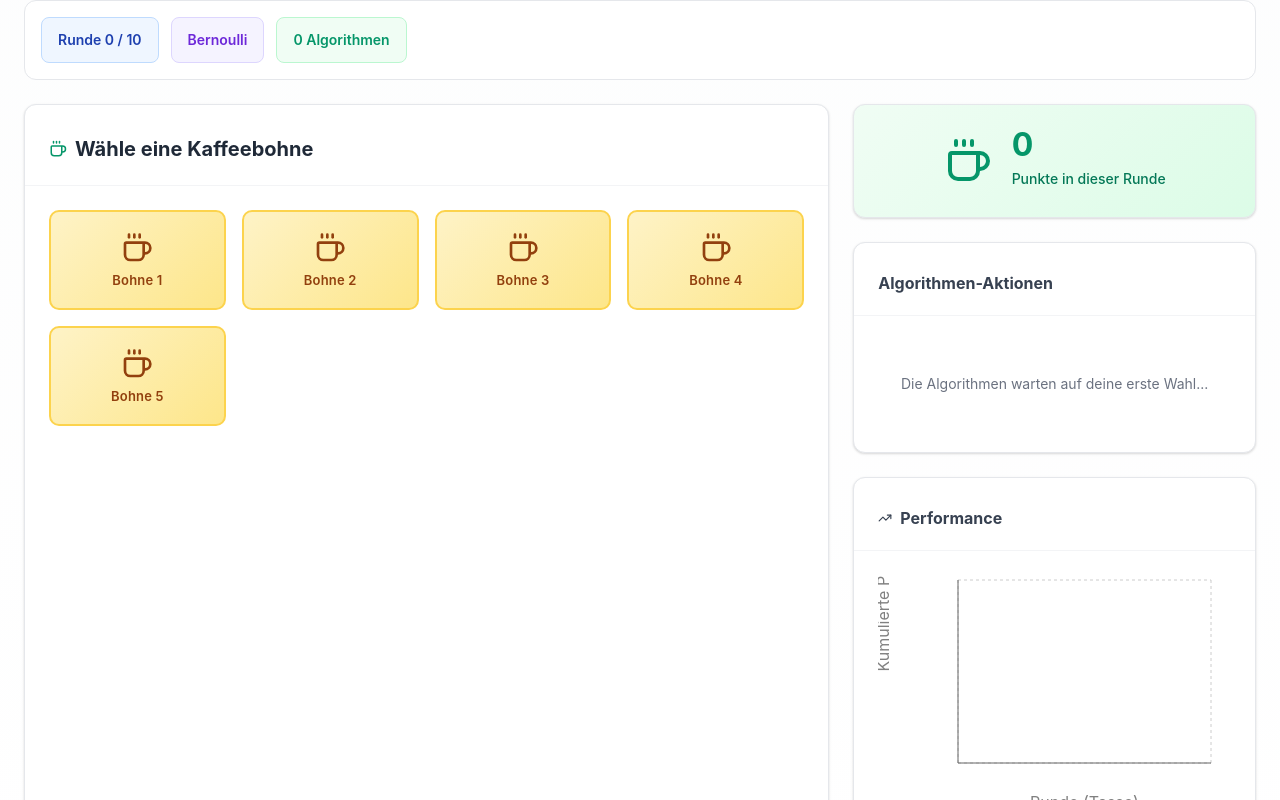
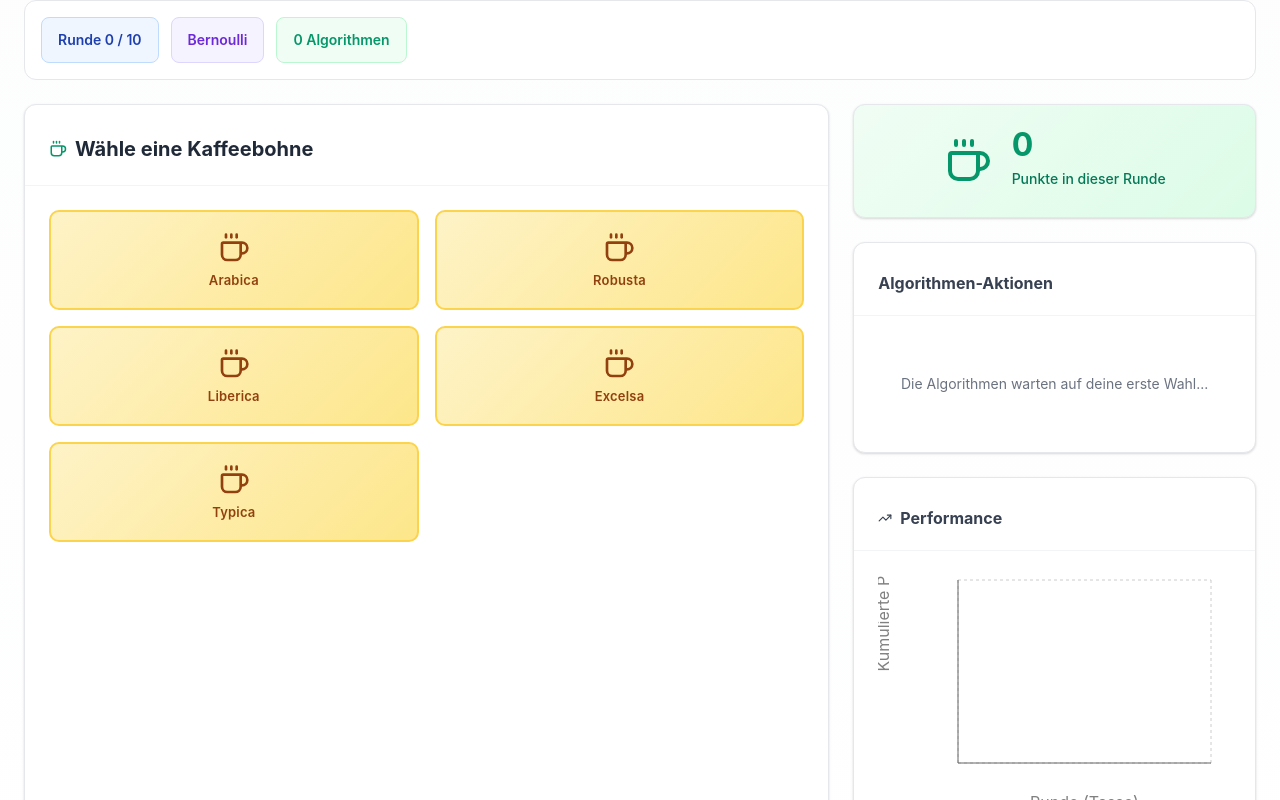
Before and after one commit to winnemo/BanditTool, a React (Vite) app in the folder banditTool/: page / in a window 1280 px wide. Both pictures are taken after a click on the button "Spiel starten!". Shown: the part 1725-2525 px from the top of the page. Built offline with nearby package versions, Linux system fonts and the light colour scheme.

Commit message:
#51 fixed decimal, changed bean names, changed bean layout

```diff
--- a/banditTool/src/components/game.css
+++ b/banditTool/src/components/game.css
@@ -100,7 +100,7 @@
 
 .beans-grid-compact {
     display: grid;
-    grid-template-columns: repeat(auto-fill, minmax(140px, 1fr));
+    grid-template-columns: repeat(2, minmax(140px, 1fr));
     gap: 1rem;
 }
 
--- a/banditTool/src/components/game.tsx
+++ b/banditTool/src/components/game.tsx
@@ -37,8 +37,21 @@ interface GameAreaProps {
     algorithmStates: AlgorithmState[];
     lastPlayerReward: number | null;
 }
+enum CoffeeBeans {
+    "Arabica",
+    "Robusta",
+    "Liberica",
+    "Excelsa",
+    "Typica",
+    "Bourbon",
+    "Geisha",
+    "Maragogype",
+    "Kopi Luwak",
+    "Jamaica Blue Mountain"
+}
 
-// Benutzerdefinierter Tooltip für den Graphen (aus deinem alten Projekt übernommen)
+
+// Benutzerdefinierter Tooltip für den Graphen
 const CustomTooltip = ({ active, payload, label }: any) => {
     if (active && payload && payload.length) {
         return (
@@ -47,7 +60,7 @@ const CustomTooltip = ({ active, payload, label }: any) => {
                 <ul className="tooltip-list">
                     {payload.map((entry: any, index: number) => (
                         <li key={`item-${index}`} style={{ color: entry.color }}>
-                            {`${entry.name} : ${entry.value}`}
+                            {`${entry.name} : ${Math.round(entry.value * 10) / 10}`}
                         </li>
                     ))}
                 </ul>
@@ -102,6 +115,23 @@ export function GameArea({
                             Wähle eine Kaffeebohne
                         </h2>
                     </div>
+                    {isGameComplete && (
+                        <div className="game-complete-message">
+                            <Trophy className="complete-icon"/>
+                            <p>Spiel beendet! Sehr gut gemacht!</p>
+                            <p className="score-text">
+                                {config.banditType === 'bernoulli'
+                                    ? 'Dein finaler Punktestand'
+                                    : 'Deine finale Ø Bewertung'
+                                }: {
+                                config.banditType === 'bernoulli'
+                                    ? gameState.savedLives.toFixed(0)
+                                    : (gameState.savedLives / config.numIterations).toFixed(1)
+                            }
+                            </p>
+                        </div>
+                    )}
+
                     <div className="card-content">
                         <div className="beans-grid-compact">
                             {Array.from({ length: config.numActions }, (_, index) => (
@@ -112,27 +142,12 @@ export function GameArea({
                                     disabled={isGameComplete}
                                 >
                                     <Coffee className="bean-icon" />
-                                    <span className="bean-text">Bohne {index + 1}</span>
+                                    <span className="bean-text">{CoffeeBeans[index]}</span>
                                 </button>
                             ))}
                         </div>
 
-                        {isGameComplete && (
-                            <div className="game-complete-message">
-                                <Trophy className="complete-icon"/>
-                                <p>Spiel beendet! Sehr gut gemacht!</p>
-                                <p className="score-text">
-                                    {config.banditType === 'bernoulli'
-                                        ? 'Dein finaler Punktestand'
-                                        : 'Deine finale Ø Bewertung'
-                                    }: {
-                                    config.banditType === 'bernoulli'
-                                        ? gameState.savedLives.toFixed(0)
-                                        : (gameState.savedLives / config.numIterations).toFixed(1)
-                                }
-                                </p>
-                            </div>
-                        )}
+
                     </div>
                 </div>
             </div>
@@ -176,7 +191,7 @@ export function GameArea({
                                                 <div className="algo-header">
                                                     <strong
                                                         className="algo-name-tag">{formatAlgoName(state.name)}</strong>
-                                                    <span>wählt Bohne {state.choice + 1}</span>
+                                                    <span>wählt {CoffeeBeans[state.choice]} </span>
                                                 </div>
                                                 <div className="algo-outcome">
                                                     {config.banditType === 'bernoulli' ? (
```
